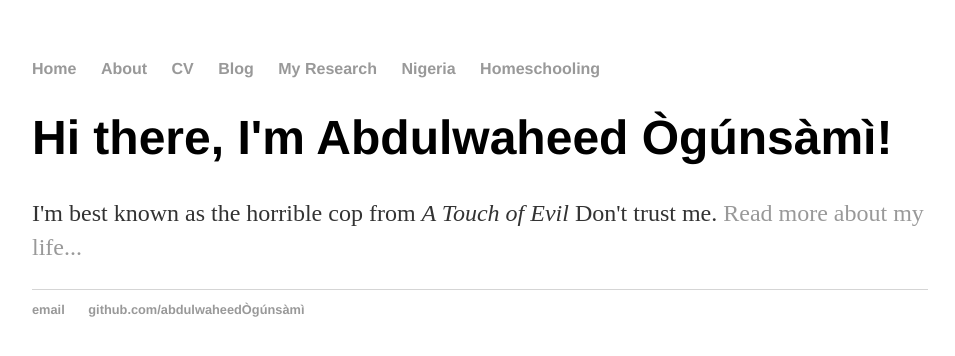
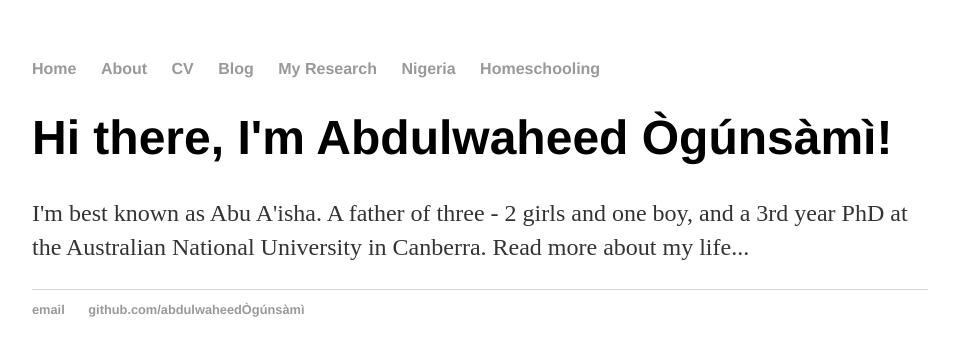
Before and after one commit to ogsm/ogsm.github.io, a Jekyll site: the page built from index.html, in a window 1280 px wide. Shown: the top 356 px of the page, without its empty margins (160-1115 px from the left). Built offline with Jekyll 4.4.1, drawn with Linux system fonts in a browser that asks for light colours.

Commit message:
Update index.html

```diff
--- a/index.html
+++ b/index.html
@@ -4,5 +4,5 @@
 ---
 <div class="blurb">
 	<h1>Hi there, I'm Abdulwaheed Ògúnsàmì!</h1>
-	<p>I'm best known as the horrible cop from <em>A Touch of Evil</em> Don't trust me. <a href="/about">Read more about my life...</a></p>
+	<p>I'm best known as Abu A'isha. A father of three - 2 girls and one boy, and a 3rd year PhD at the Australian National University in Canberra. Read more about my life...</a></p>
 </div><!-- /.blurb -->
```
